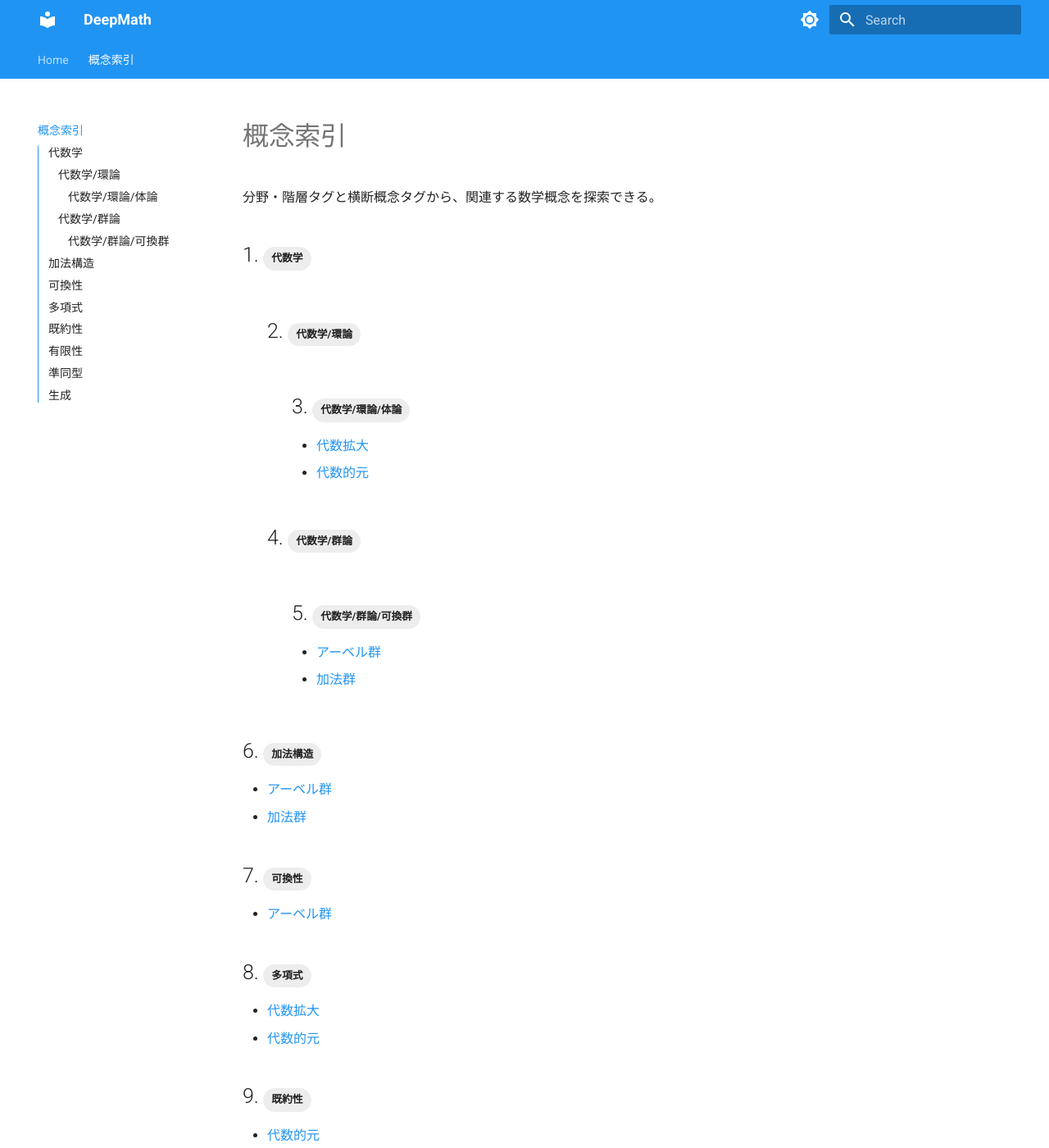
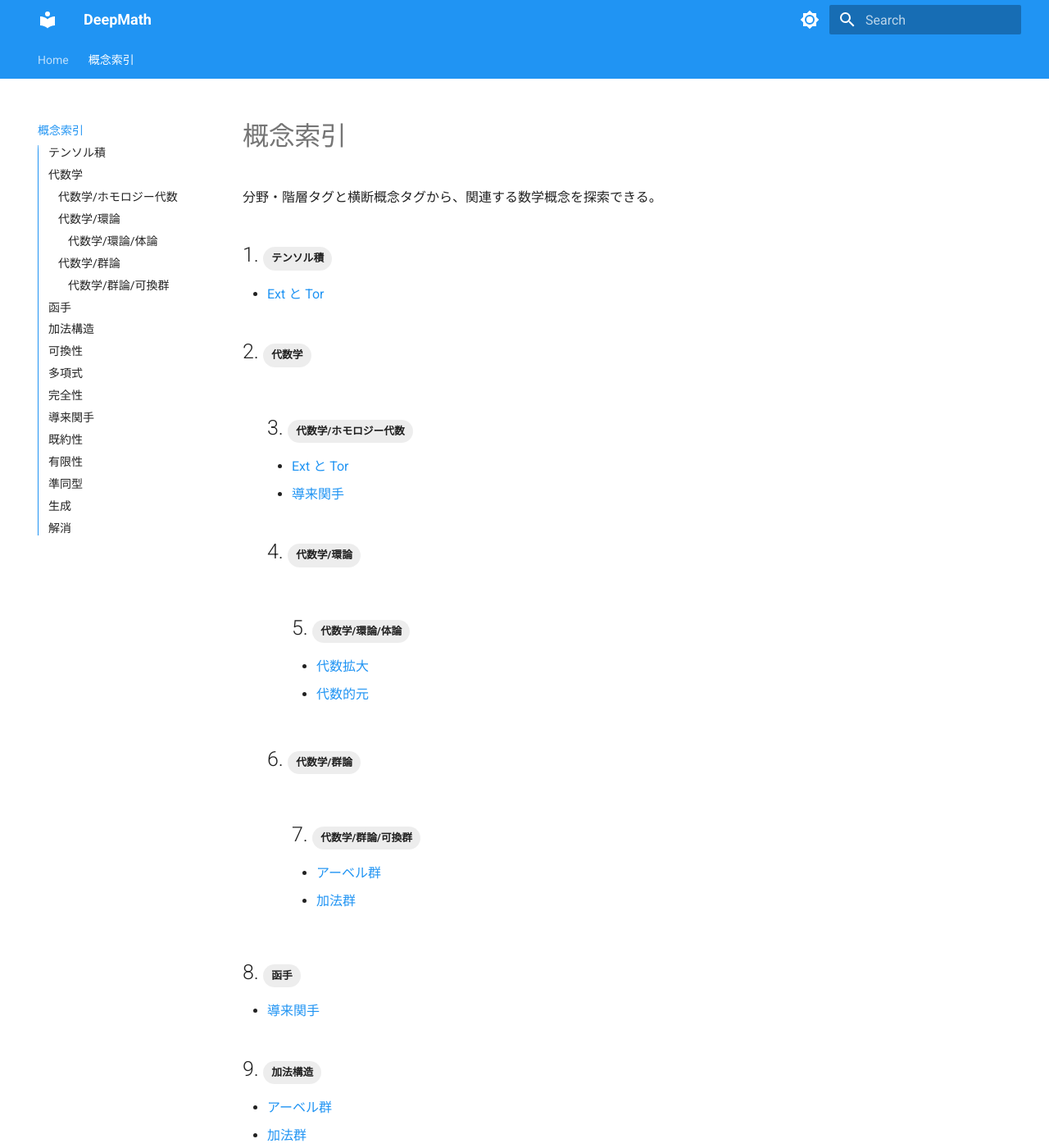
Before and after one commit to skrtk98/deepmath, an MkDocs documentation site: the page built from docs/tags.md, in a window 1280 px wide and 1400 px high. Shown: the whole window at 82% size. Built offline with MkDocs 1.6.1 and Material for MkDocs 9.7.7, drawn with Linux system fonts in a browser that asks for light colours; some of the changed text lies outside the part shown.

Commit message:
Complete phase 6 homological algebra foundations

```diff
--- /dev/null
+++ b/docs/wiki/derived_functor.md
@@ -0,0 +1,17 @@
+---
+tags:
+  - 代数学/ホモロジー代数
+  - 完全性
+  - 解消
+  - 函手
+---
+
+# 導来関手
+
+## 定義
+
+> [!definition] 導来関手
+> 左完全加法函手に入射解消を適用し、その複体のホモロジーを取って得られる函手を右導来関手という。
+> 双対に、右完全加法函手に射影解消を適用して得られる函手を左導来関手という。
+
+導来関手は、元の函手が完全でない度合いをホモロジーとして記録する。
--- /dev/null
+++ b/docs/wiki/ext_and_tor.md
@@ -0,0 +1,17 @@
+---
+tags:
+  - 代数学/ホモロジー代数
+  - 導来関手
+  - テンソル積
+  - 完全性
+---
+
+# Ext と Tor
+
+## 定義
+
+> [!definition] Ext と Tor
+> 加群 $`M,N`$ に対して、$`\operatorname{Ext}_R^n(M,N)`$ は函手 $`\operatorname{Hom}_R(M,-)`$ の右導来関手として定める。
+> $`\operatorname{Tor}_n^R(M,N)`$ は函手 $`M\otimes_R-`$ の左導来関手として定める。
+
+$`\operatorname{Ext}`$ は拡大と障害を、$`\operatorname{Tor}`$ はテンソル積の完全性の失敗を測る。
```
Also changed, not shown: MIGRATION_PLAN.md (+1 -1 lines).
